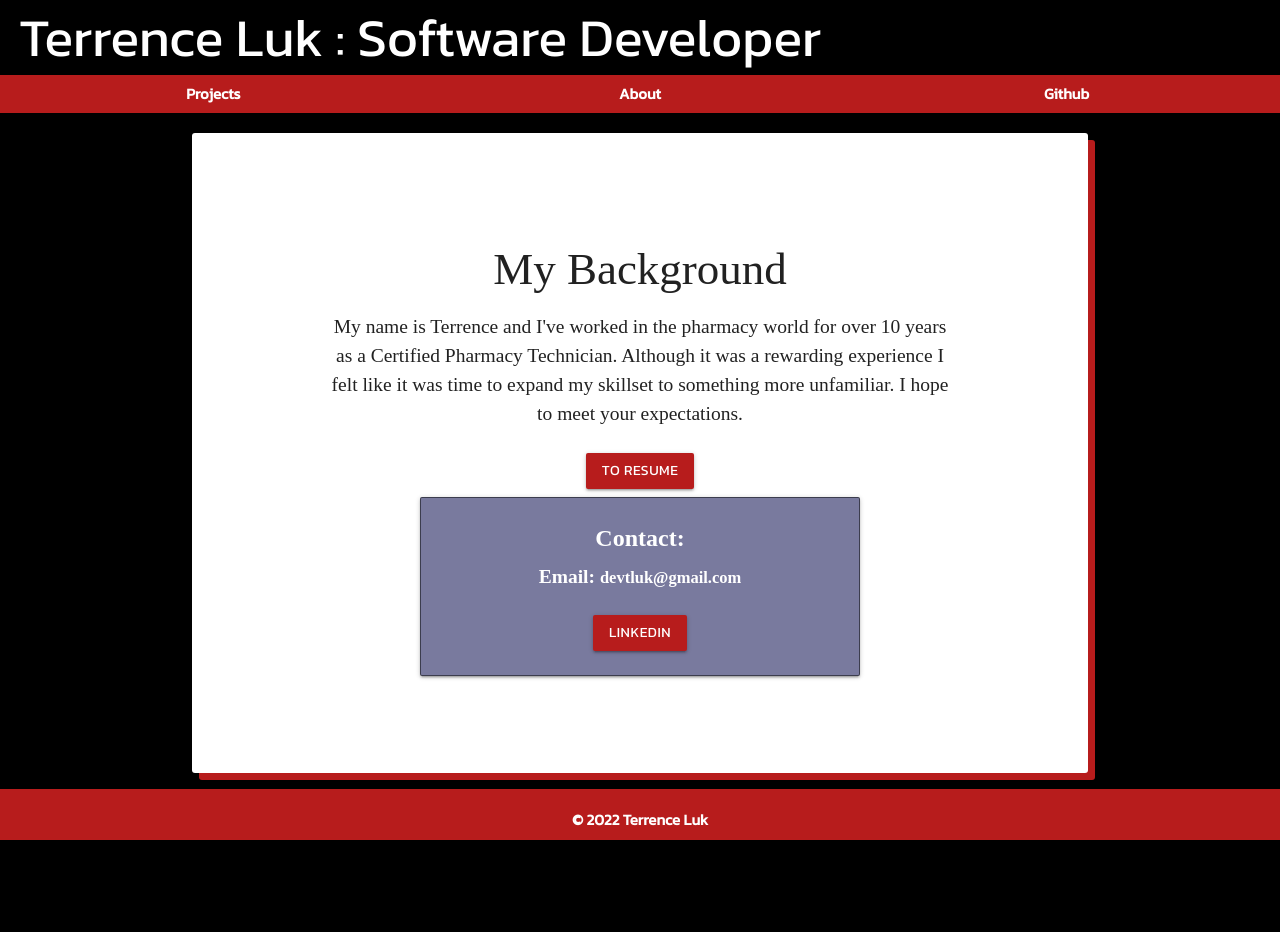
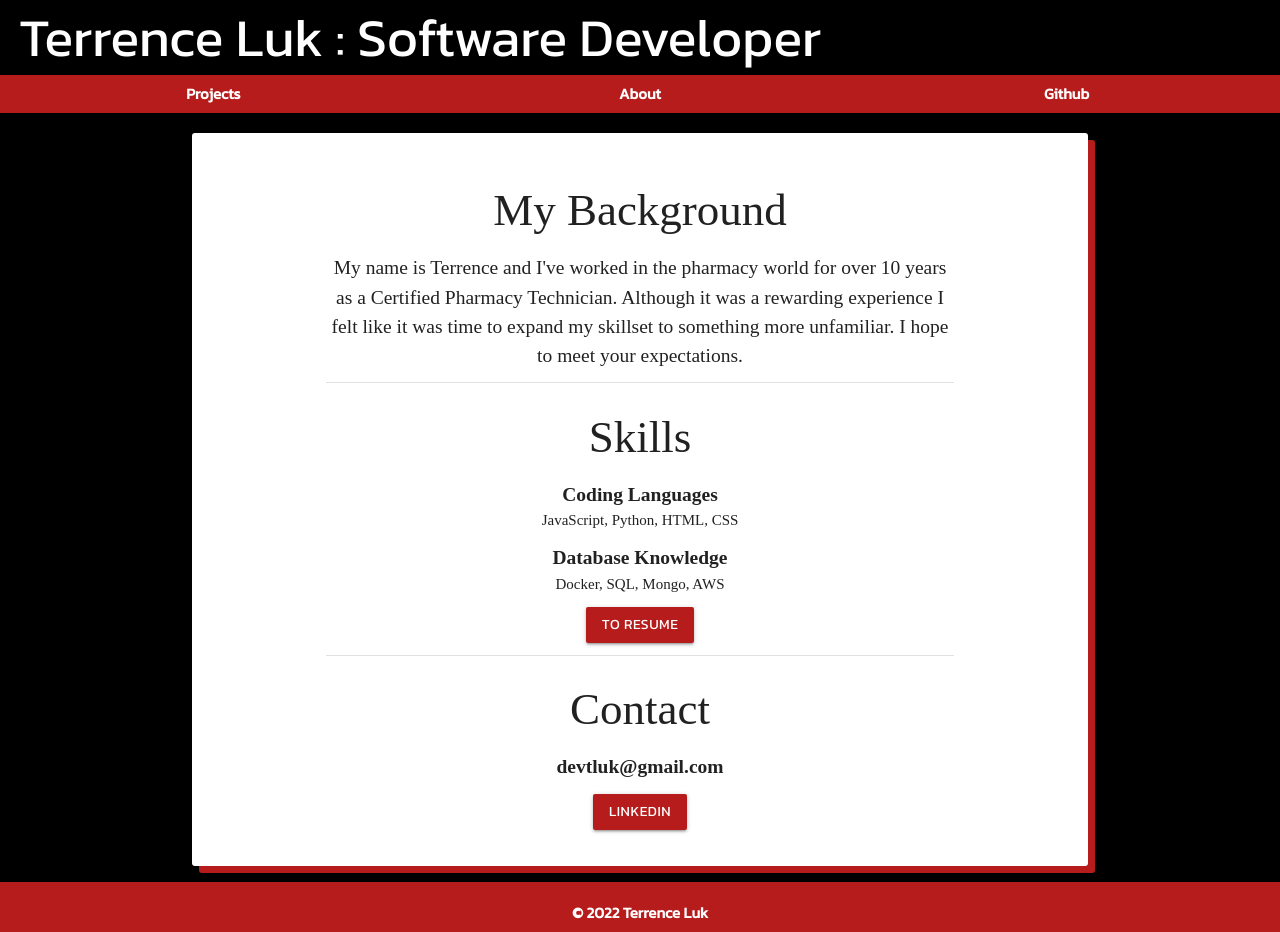
Before and after one commit to redsn/portfolioV1, a React (Create React App) app: page /about in a window 1280 px wide. Before the commit the page ends 840 px from the top, so only its background shows below. Built offline with nearby package versions, Linux system fonts and the light colour scheme; a web font is replaced by a local one.

Commit message:
wip: updated about to include skills

```diff
--- a/src/pages/About.js
+++ b/src/pages/About.js
@@ -9,9 +9,6 @@ import {Helmet} from 'react-helmet';
 //==
 
 const StyledAbout = styled.div`
-    .container p{
-        margin-bottom: 3vh;
-    }
     .contact-note p{
         font-weight: 600 !important;
         font-size: 1.3rem !important;
@@ -27,6 +24,17 @@ const StyledAbout = styled.div`
     }
     .about-context h3{
         font-size: 3rem !important;
+    }
+    .embolden p{
+        font-size: 1.7 !important;
+        font-weight: 600 !important;
+    }
+    .embolden-text{
+        font-size: 1.3 !important;
+        font-weight: none !important;
+    }
+    .block-entry{
+        margin-bottom: 1.5vh;
     }
 `
 
@@ -44,33 +52,33 @@ const About = () => {
         <StyledAbout>
         <div className="main-container white valign-wrapper center-align stretch">
                 <div className="container about-context">
+                    <div className="block-entry">
                     <h3>My Background</h3>
                     <p> My name is Terrence and I've worked in the pharmacy world for over 10 years as a Certified Pharmacy Technician. Although it was a rewarding experience I felt like it was time to expand my skillset to something more unfamiliar.
                         I hope to meet your expectations.
                     </p>
-                    <a href="https://drive.google.com/file/d/19Xwe4hoxH6uNFC8u7rLsoAJgqfeiLpon/view?usp=sharing" className="red darken-4 btn" target="_blank" rel="noreferrer">
+                    </div>
+                    <div className="divider"></div>
+                    <h3>Skills</h3>
+                    <div className="embolden block-entry">
+                    <p>Coding Languages </p><span>JavaScript, Python, HTML, CSS</span>
+                    </div>
+                    <div className="embolden block-entry">
+                        <p>Database Knowledge</p><span>Docker, SQL, Mongo, AWS</span>
+                    </div>
+                    <a href="https://drive.google.com/file/d/19Xwe4hoxH6uNFC8u7rLsoAJgqfeiLpon/view?usp=sharing" className="block-entry red darken-4 btn" target="_blank" rel="noreferrer">
                         <div>
                         To Resume
                         </div>
                     </a>
-                    <div className="container">
-                        <div className="card contact-box white-text">
-                            <div className="card-content">
-                                <span className="card-title">
-                                    Contact:
-                                </span>
-                                <div className='contact-note'>
-                                <p>Email:  <span>devtluk@gmail.com</span></p>
-
-                                </div>
-                                    <a href="https://www.linkedin.com/in/terrence-luk-eng/">
-                                        <div className='btn red darken-4 white-text'>
-                                            linkedin
-                                        </div>
-                                    </a>
-                            </div>
-                        </div>
+                    <div className="divider"></div>
+                    <div className="embolden block-entry">
+                        <h3>Contact</h3>
+                        <p>devtluk@gmail.com</p>
                     </div>
+                        <a href="https://www.linkedin.com/in/terrence-luk-eng/">
+                            <div className="btn red darken-4 white-text block-entry">linkedin</div>
+                        </a>
                 </div>
         </div>
         </StyledAbout>
--- a/src/pages/Home.js
+++ b/src/pages/Home.js
@@ -40,7 +40,7 @@ const Home = () => {
         <div className="main-container valign-wrapper center-align stretch">
             <div className="container">
                 <h3>Terrence's Portfolio</h3>
-                <p>General Assembly Graduate October 2022</p>
+                <p>Software Engineer</p>
             </div>
         </div>
         </StyledHome>
```
